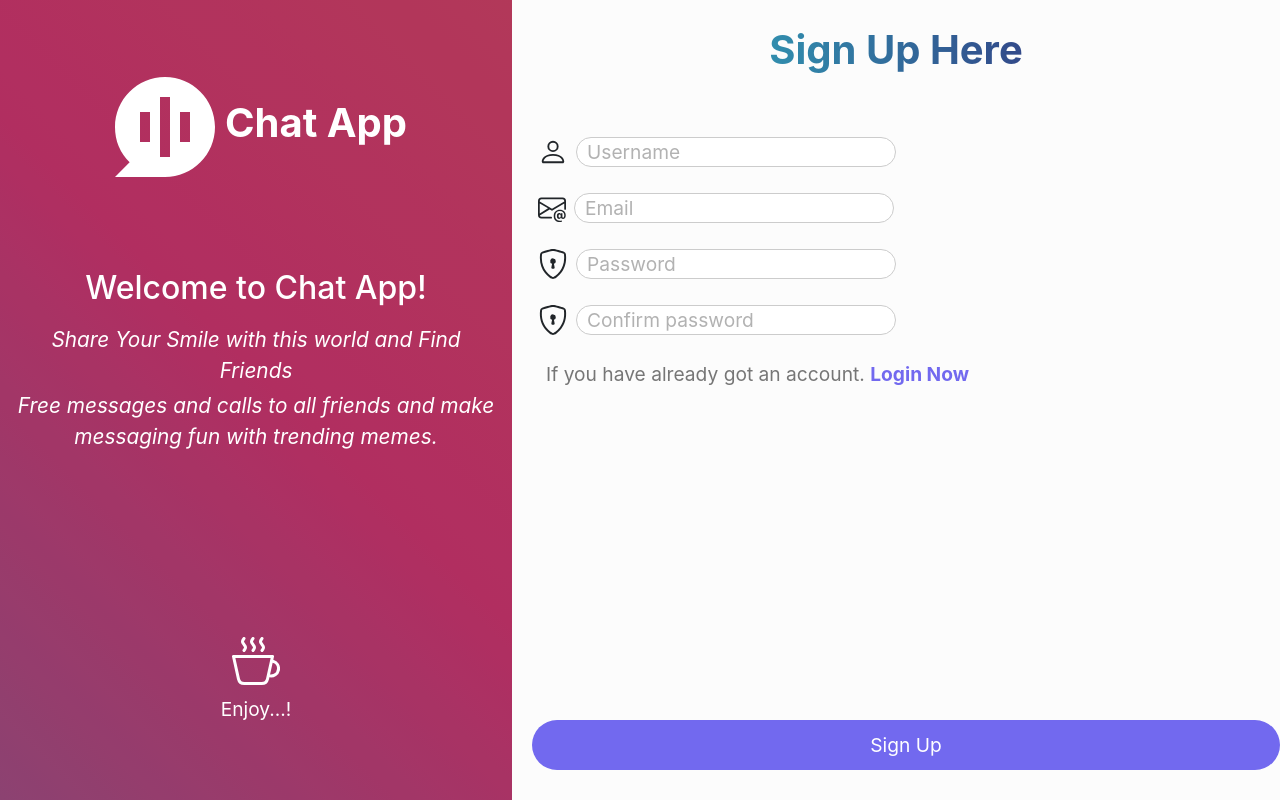
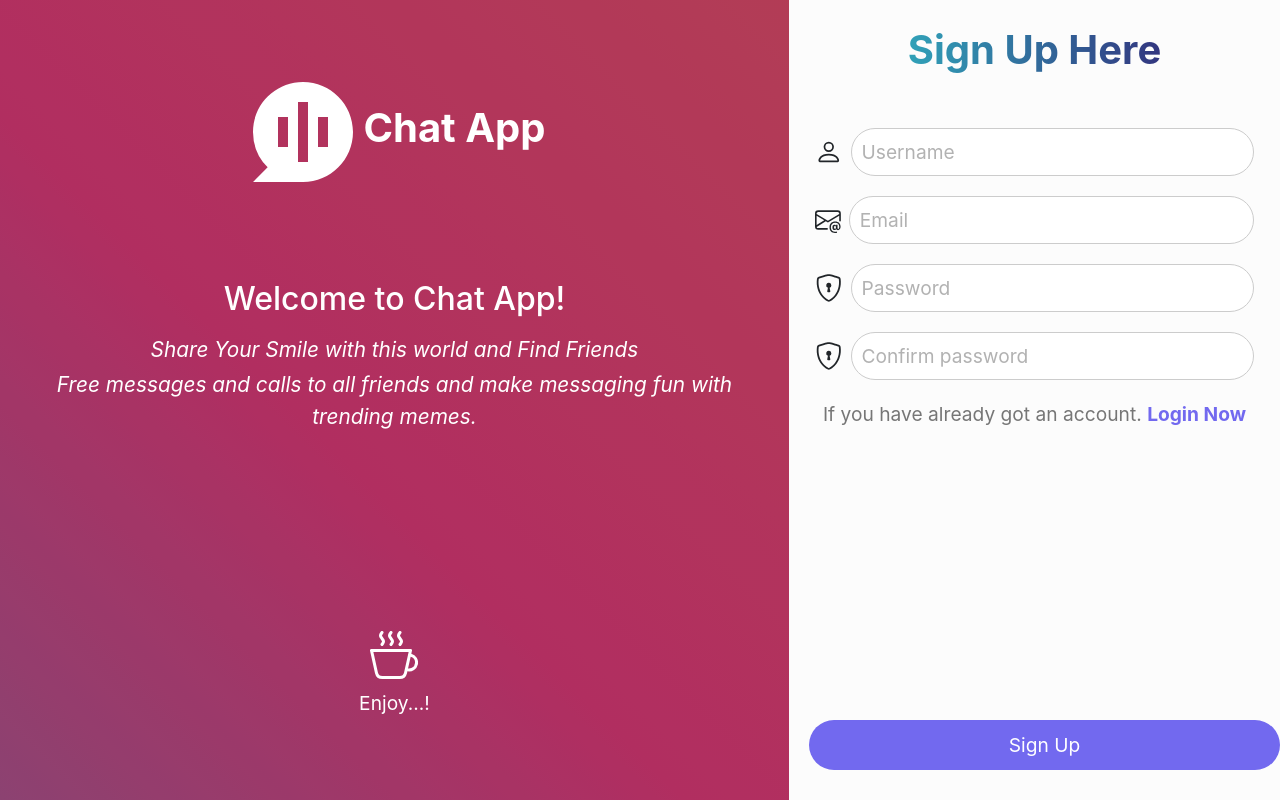
Before and after one commit to tienle2003/chat-app, a React (Create React App) app in the folder client/: page /register in a window 1280 px wide. Built offline with nearby package versions, Linux system fonts and the light colour scheme.

Commit message:
style for register

```diff
--- a/client/src/pages/register.css
+++ b/client/src/pages/register.css
@@ -8,7 +8,7 @@
     animation: gradient 15s ease infinite;
     position: relative;
     display: grid;
-    grid-template-columns: 40% 60%;
+    grid-template-columns: auto auto;
     grid-gap: 0px;
 }
 
@@ -150,3 +150,36 @@ h2 {
     color: var(--purple-weight-light);
     font-weight: bold;
 }
+
+.input-wrap {
+    width: 100%;
+    height: inherit;
+}
+
+small {
+    color: rgba(255, 0, 0, 0.634);
+    font-weight: 600;
+    font-size: 0.8rem;
+    margin: 2px 0px 2px 2px;
+}
+
+/* style xu ly thong bao loi va focus input */
+.input-box {
+    margin-bottom: 20px;
+    /* Khoảng cách giữa các input */
+}
+
+.error-message {
+    display: none;
+    /* Ẩn thông báo lỗi mặc định */
+}
+
+.input-box.error .error-message {
+    display: block;
+    /* Hiển thị thông báo lỗi khi có lỗi */
+}
+
+.input-box.focused {
+    margin-bottom: 8px;
+    /* Khoảng cách giữa input và thông báo lỗi khi focus vào input */
+}
```
